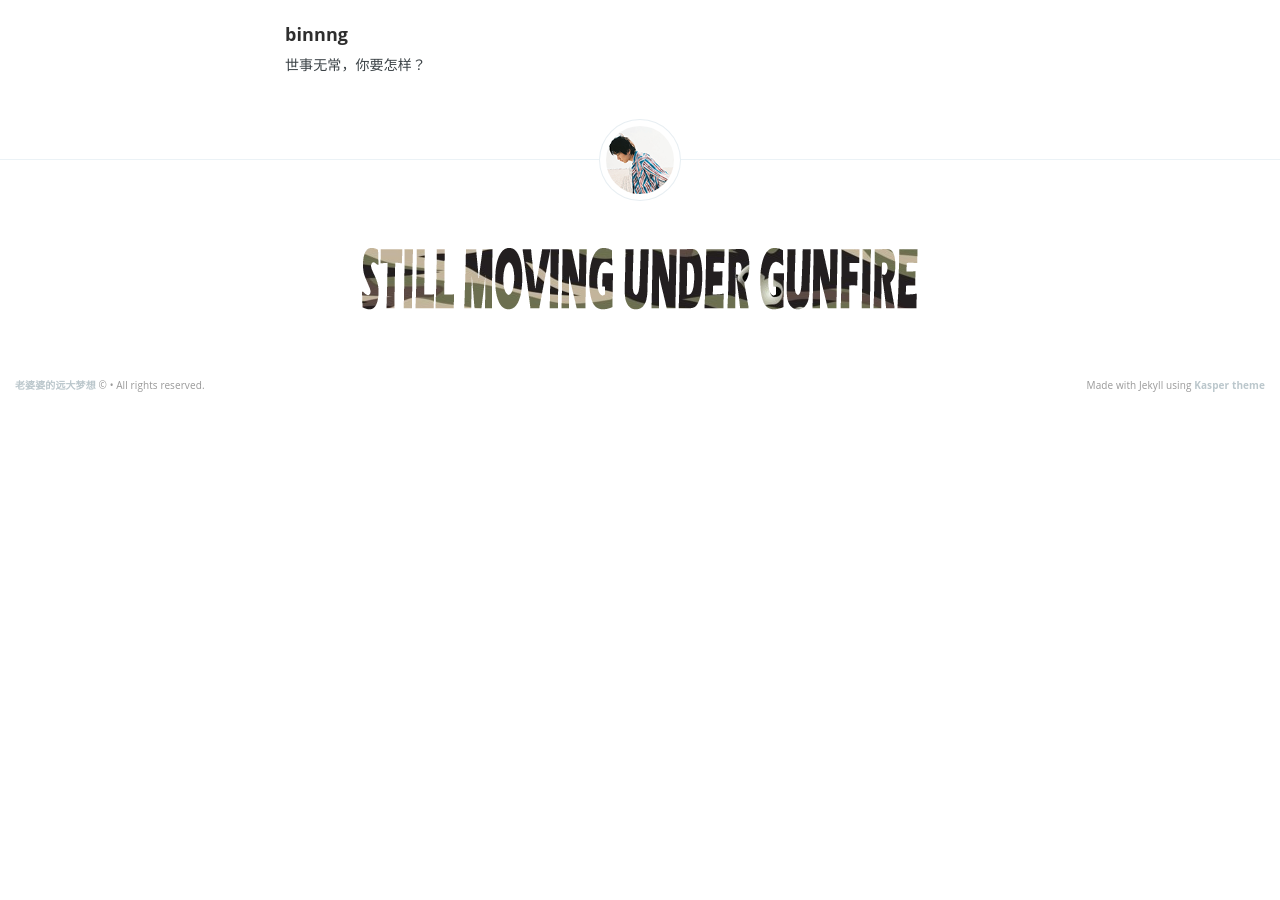
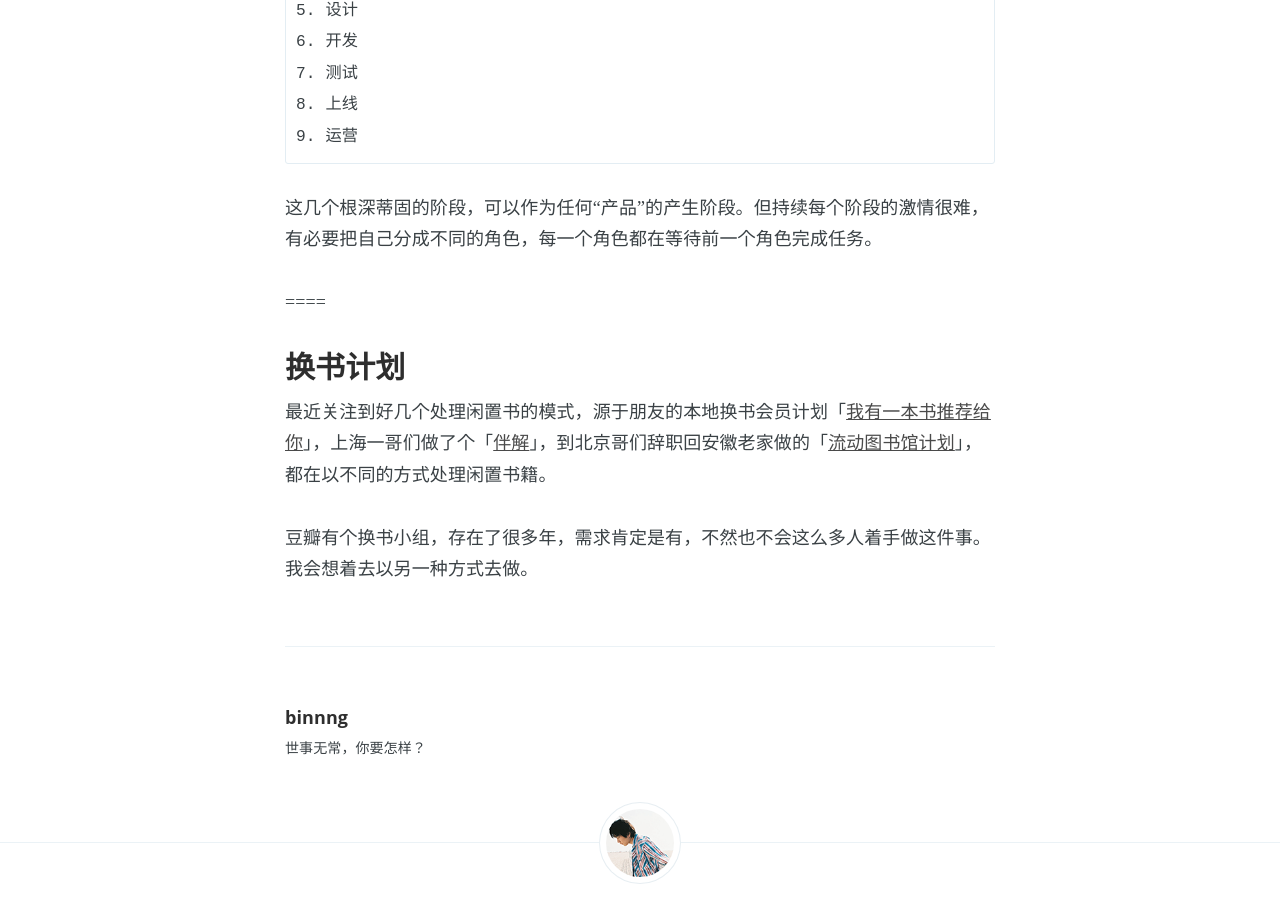
Before and after one commit to binnng/i, a Jekyll site: the page built from _posts/2016-07-31-凡事按照节奏来.md, in a window 1280 px wide and 900 px high, scrolled down 774 px. Built offline with Jekyll 4.4.1, drawn with Linux system fonts in a browser that asks for light colours; before the commit the page ends 1179 px from its top, so only the background shows below that.

Commit message:
换书计划

````diff
--- a/_posts/2016-07-31-凡事按照节奏来.md
+++ b/_posts/2016-07-31-凡事按照节奏来.md
@@ -19,3 +20,11 @@ layout: post
 ```
 
 这几个根深蒂固的阶段，可以作为任何“产品”的产生阶段。但持续每个阶段的激情很难，有必要把自己分成不同的角色，每一个角色都在等待前一个角色完成任务。
+
+====
+
+### 换书计划
+
+最近关注到好几个处理闲置书的模式，源于朋友的本地换书会员计划「[我有一本书推荐给你](http://mp.weixin.qq.com/s?__biz=MzIxNTAyMTczMg==&mid=2654086602&idx=1&sn=a0e059fccf1f5a5d039c3c8bffd2924c&scene=1&srcid=0731I9bcEN5kthrmHPC83bgp&from=singlemessage&isappinstalled=0#wechat_redirect)」，上海一哥们做了个「[伴解](http://mp.weixin.qq.com/s?__biz=MzAwNTc4Mjc2MQ==&mid=2649720589&idx=1&sn=4dc8ec3ad71530e27d8a3e46329c3046&scene=4#wechat_redirect)」，到北京哥们辞职回安徽老家做的「[流动图书馆计划](http://mp.weixin.qq.com/s?__biz=MzIwMzUwODM0NQ==&mid=2247483652&idx=1&sn=7639afe315a35d336f4d81b9e0d4027a&scene=2&srcid=0727W3ANOx3GfvFckeVE89sV&from=timeline&isappinstalled=0#wechat_redirect)」，都在以不同的方式处理闲置书籍。
+
+豆瓣有个换书小组，存在了很多年，需求肯定是有，不然也不会这么多人着手做这件事。我会想着去以另一种方式去做。
````
Also changed, not shown: other parts of _posts/2016-07-31-凡事按照节奏来.md (+1 -0 lines).
